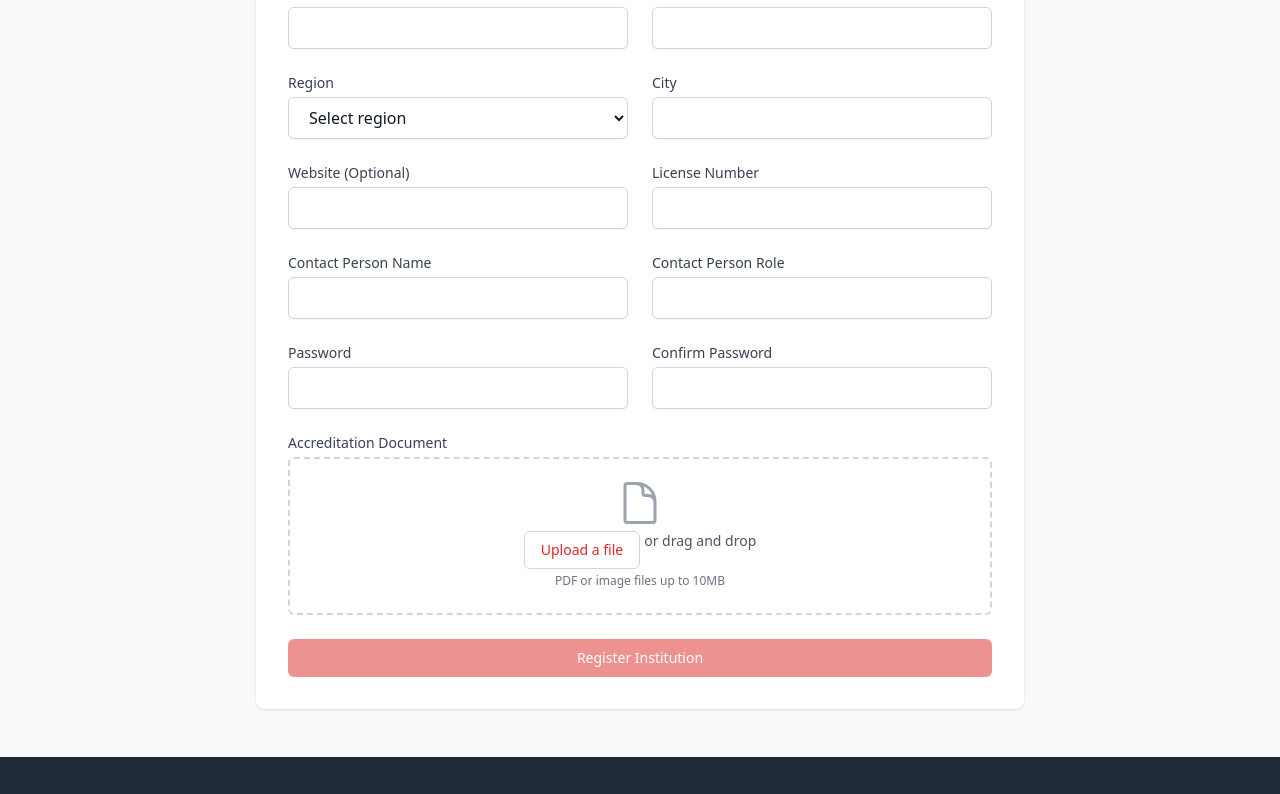
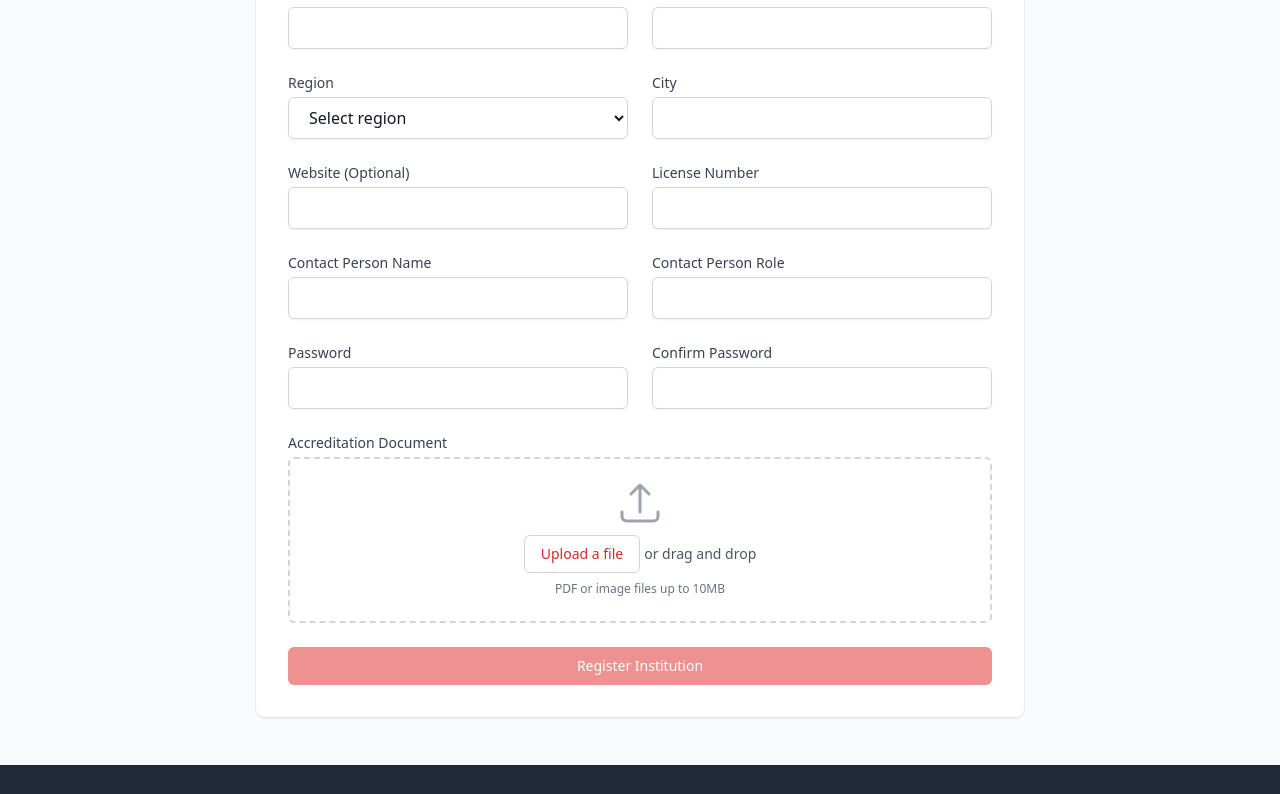
Before and after one commit to Henry33y/iDonate-Web, a React (Vite) app: page /register/institution in a window 1280 px wide. Shown: the part 411-1205 px from the top of the page. Built offline with nearby package versions, Linux system fonts and the light colour scheme.

Commit message:
feat: implement institution registration page with form validation, user authentication, profile creation, and document upload.

```diff
--- a/src/pages/InstitutionRegistration.jsx
+++ b/src/pages/InstitutionRegistration.jsx
@@ -6,7 +6,7 @@ import * as yup from 'yup';
 import { toast } from 'react-toastify';
 import { registerInstitution } from '../services/authService';
 import { createInstitutionProfile } from '../services/supabaseService';
-import { BuildingOfficeIcon, DocumentIcon } from '@heroicons/react/24/outline';
+import { BuildingOfficeIcon, DocumentIcon, XCircleIcon, ArrowUpTrayIcon } from '@heroicons/react/24/outline';
 import { uploadInstitutionDocument } from '../services/storageService';
 
 const schema = yup.object().shape({
@@ -69,6 +69,7 @@ const InstitutionRegistration = () => {
   const [isLoading, setIsLoading] = useState(false);
   const [selectedFile, setSelectedFile] = useState(null);
   const [uploadProgress, setUploadProgress] = useState(0);
+  const [isDragging, setIsDragging] = useState(false);
 
   const {
     register,
@@ -80,21 +81,45 @@ const InstitutionRegistration = () => {
     mode: 'onChange',
   });
 
-  const handleFileChange = (e) => {
-    const file = e.target.files[0];
-    if (file) {
-      // Check file size (max 10MB)
+  const validateAndSetFile = (file) => {
+    if (!file) return;
     if (file.size > 10 * 1024 * 1024) {
       toast.error('File size must be less than 10MB');
       return;
     }
-
     if (file.type === 'application/pdf' || file.type.startsWith('image/')) {
       setSelectedFile(file);
     } else {
       toast.error('Please upload a PDF or image file');
     }
-    }
+  };
+
+  const handleFileChange = (e) => {
+    validateAndSetFile(e.target.files[0]);
+  };
+
+  const handleDragOver = (e) => {
+    e.preventDefault();
+    e.stopPropagation();
+    setIsDragging(true);
+  };
+
+  const handleDragLeave = (e) => {
+    e.preventDefault();
+    e.stopPropagation();
+    setIsDragging(false);
+  };
+
+  const handleDrop = (e) => {
+    e.preventDefault();
+    e.stopPropagation();
+    setIsDragging(false);
+    const file = e.dataTransfer.files[0];
+    validateAndSetFile(file);
+  };
+
+  const removeFile = () => {
+    setSelectedFile(null);
   };
 
   const onSubmit = async (data) => {
@@ -356,9 +381,33 @@ const InstitutionRegistration = () => {
               <label className="block text-sm font-medium text-gray-700">
                 Accreditation Document
               </label>
-              <div className="mt-1 flex justify-center px-6 pt-5 pb-6 border-2 border-gray-300 border-dashed rounded-md bg-white">
-                <div className="space-y-1 text-center">
-                  <DocumentIcon className="mx-auto h-12 w-12 text-gray-400" />
+              <div
+                onDragOver={handleDragOver}
+                onDragLeave={handleDragLeave}
+                onDrop={handleDrop}
+                className={`mt-1 flex justify-center px-6 pt-5 pb-6 border-2 border-dashed rounded-md transition-colors duration-200 ${isDragging
+                    ? 'border-red-500 bg-red-50'
+                    : 'border-gray-300 bg-white hover:border-gray-400'
+                  }`}
+              >
+                {selectedFile ? (
+                  <div className="flex items-center space-x-3">
+                    <DocumentIcon className="h-8 w-8 text-red-600 flex-shrink-0" />
+                    <div className="min-w-0">
+                      <p className="text-sm font-medium text-gray-900 truncate">{selectedFile.name}</p>
+                      <p className="text-xs text-gray-500">{(selectedFile.size / 1024 / 1024).toFixed(2)} MB</p>
+                    </div>
+                    <button
+                      type="button"
+                      onClick={removeFile}
+                      className="flex-shrink-0 text-gray-400 hover:text-red-600 transition-colors"
+                    >
+                      <XCircleIcon className="h-6 w-6" />
+                    </button>
+                  </div>
+                ) : (
+                  <div className="space-y-2 text-center">
+                    <ArrowUpTrayIcon className={`mx-auto h-12 w-12 transition-colors duration-200 ${isDragging ? 'text-red-500' : 'text-gray-400'}`} />
                     <div className="flex text-sm text-gray-600">
                       <label
                         htmlFor="file-upload"
@@ -374,18 +423,14 @@ const InstitutionRegistration = () => {
                           accept=".pdf,image/*"
                         />
                       </label>
-                    <p className="pl-1">or drag and drop</p>
+                      <p className="pl-1 self-center">or drag and drop</p>
                     </div>
                     <p className="text-xs text-gray-500">
                       PDF or image files up to 10MB
                     </p>
                   </div>
+                )}
               </div>
-              {selectedFile && (
-                <p className="mt-2 text-sm text-gray-600">
-                  Selected file: {selectedFile.name}
-                </p>
-              )}
             </div>
 
             {/* Submit Button */}
```
Lines whose indentation alone changed are shown as unchanged.
